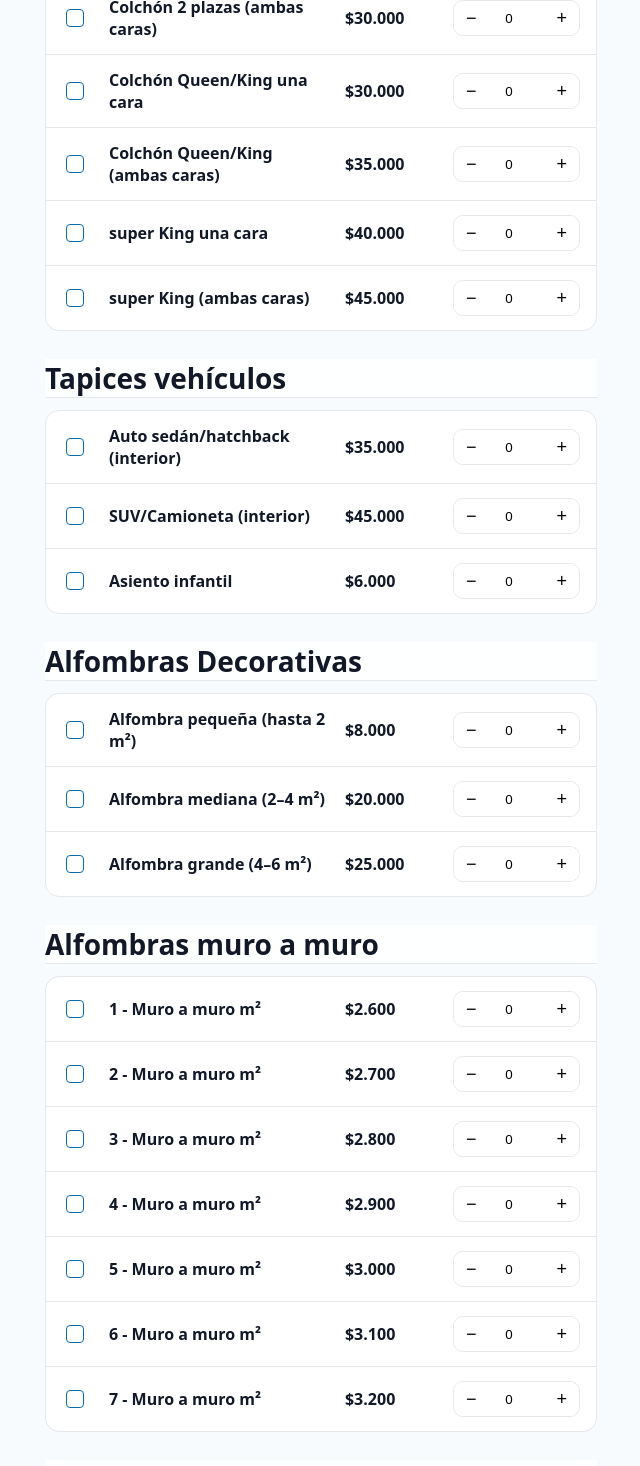
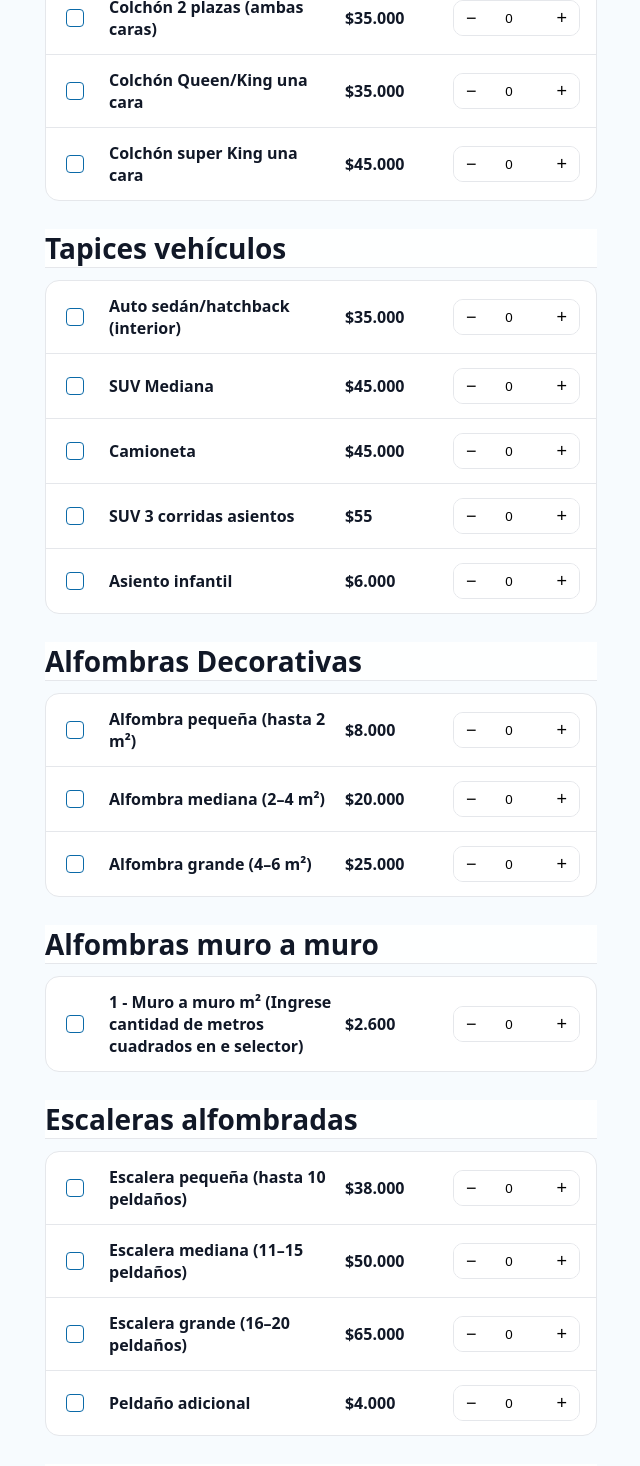
Before and after one commit to vitoxone/limpiabien, a Next.js app: page /calculadora in a window 1280 px wide. Shown: the part 1020-2486 px from the top of the page, without its empty margins (129-769 px from the left). Built offline with nearby package versions, Linux system fonts and the light colour scheme.

Commit message:
price_update
Se actualizan precios y agrega atributo show_public

```diff
--- a/components/Category.tsx
+++ b/components/Category.tsx
@@ -27,6 +27,9 @@ export default function Category({
         <div role="rowgroup">
           {category.items.map((item) => {
             const key = `${category.name} — ${item.title}`;
+            if(item.show_public === false) {
+              return null;
+            }
             return (
               <SelectorRow
                 key={item.id}
--- a/data/catalog.ts
+++ b/data/catalog.ts
@@ -3,6 +3,7 @@ export type CatalogItem = {
   id: string;
   title: string;
   price: number;
+  show_public: boolean;
 };
 
 export type CatalogCategory = {
@@ -20,11 +21,11 @@ export const CATEGORIES: CatalogCategory[] = [
     domicilio: true,
     description: 'Limpieza profunda de sillones y seccionales con sistema de inyección-extracción. Eliminamos manchas, ácaros y olores, dejando tus muebles frescos y con secado rápido.',
     items: [
-      { id: 'sillon-1-cuerpo', title: 'Sillón 1 cuerpo', price: 20000 },
-      { id: 'sillon-2-cuerpos', title: 'Sillón 2 cuerpos', price: 30000 },
-      { id: 'sillon-3-cuerpos', title: 'Sillón 3 cuerpos', price: 35000 },
-      { id: 'sillon-4-cuerpos', title: 'Sillón 4 cuerpos (seccional)', price: 45000 },
-      { id: 'sillon-5-cuerpos', title: 'Sillón 5 cuerpos (seccional)', price: 55000 },
+      { id: 'sillon-1-cuerpo', title: 'Sillón 1 cuerpo', price: 20000, show_public: true },
+      { id: 'sillon-2-cuerpos', title: 'Sillón 2 cuerpos', price: 30000, show_public: true },
+      { id: 'sillon-3-cuerpos', title: 'Sillón 3 cuerpos', price: 35000, show_public: true },
+      { id: 'sillon-4-cuerpos', title: 'Sillón 4 cuerpos (seccional)', price: 45000, show_public: true },
+      { id: 'sillon-5-cuerpos', title: 'Sillón 5 cuerpos (seccional)', price: 55000, show_public: true },
     ],
   },
   {
@@ -33,15 +34,15 @@ export const CATEGORIES: CatalogCategory[] = [
     domicilio: true,
     description: 'Higienización completa en ambas caras con productos hipoalergénicos. Eliminamos ácaros y manchas para un descanso más saludable.',
     items: [
-      { id: 'colchon-1-plaza', title: 'Colchón 1 plaza (ambas cara)', price: 22000 },
-      { id: 'colchon-1.5-plaza', title: 'Colchón 1.5 plaza una car', price: 20000 },
-      { id: 'colchon-1.5-plaza', title: 'Colchón 1.5 plaza (ambas cara)', price: 25000 },
-      { id: 'colchon-2-plazas-1cara', title: 'Colchón 2 plazas una cara', price: 25000 },
-      { id: 'colchon-2-plazas', title: 'Colchón 2 plazas (ambas caras)', price: 30000 },
-      { id: 'colchon-queen-king-1-cara', title: 'Colchón Queen/King una cara ', price: 30000 },
-      { id: 'colchon-queen-king', title: 'Colchón Queen/King (ambas caras)', price: 35000 },
-      { id: 'colchon-super-king-1-cara', title: 'super King una cara', price: 40000 },
-      { id: 'colchon-super-king', title: 'super King (ambas caras)', price: 45000 },
+      { id: 'colchon-1-plaza', title: 'Colchón 1 plaza (ambas cara)', price: 22000, show_public: true },
+      { id: 'colchon-1.5-plaza', title: 'Colchón 1.5 plaza una car', price: 20000, show_public: true },
+      { id: 'colchon-1.5-plaza', title: 'Colchón 1.5 plaza (ambas cara)', price: 25000, show_public: true },
+      { id: 'colchon-2-plazas-1cara', title: 'Colchón 2 plazas una cara', price: 30000, show_public: true },
+      { id: 'colchon-2-plazas', title: 'Colchón 2 plazas (ambas caras)', price: 35000, show_public: true },
+      { id: 'colchon-queen-king-1-cara', title: 'Colchón Queen/King una cara ', price: 35000, show_public: true },
+      { id: 'colchon-queen-king', title: 'Colchón Queen/King (ambas caras)', price: 35000, show_public: false },
+      { id: 'colchon-super-king-1-cara', title: 'Colchón super King una cara', price: 45000, show_public: true },
+      { id: 'colchon-super-king', title: 'Colchón Super King (ambas caras)', price: 50000, show_public: false },
     ],
   },
   {
@@ -50,9 +51,11 @@ export const CATEGORIES: CatalogCategory[] = [
     domicilio: true,
     description: 'Limpieza interior de autos, camionetas y SUVs. Incluye asientos, alfomillas y detalles, removiendo manchas y olores para un viaje más fresco.',
     items: [
-      { id: 'auto-sedan', title: 'Auto sedán/hatchback (interior)', price: 35000 },
-      { id: 'suv-camioneta', title: 'SUV/Camioneta (interior)', price: 45000 },
-      { id: 'butaca-infantil', title: 'Asiento infantil', price: 6000 },
+      { id: 'auto-sedan', title: 'Auto sedán/hatchback (interior)', price: 35000, show_public: true },
+      { id: 'suv-mediana', title: 'SUV Mediana', price: 45000, show_public: true },
+      { id: 'Camioneta', title: 'Camioneta', price: 45000, show_public: true },
+      { id: 'suv-grande', title: 'SUV 3 corridas asientos', price: 55.000, show_public: true },
+      { id: 'butaca-infantil', title: 'Asiento infantil', price: 6000, show_public: true },
     ],
   },
   {
@@ -61,9 +64,9 @@ export const CATEGORIES: CatalogCategory[] = [
     domicilio: false,
     description: 'Lavado en profundidad que reaviva colores y texturas. Eliminamos suciedad incrustada, manchas y olores en alfombras de diferentes tamaños.',
     items: [
-      { id: 'alfombra-pequena', title: 'Alfombra pequeña (hasta 2 m²)', price: 8000 },
-      { id: 'alfombra-mediana', title: 'Alfombra mediana (2–4 m²)', price: 20000 },
-      { id: 'alfombra-grande', title: 'Alfombra grande (4–6 m²)', price: 25000 },
+      { id: 'alfombra-pequena', title: 'Alfombra pequeña (hasta 2 m²)', price: 8000, show_public: true },
+      { id: 'alfombra-mediana', title: 'Alfombra mediana (2–4 m²)', price: 20000, show_public: true },
+      { id: 'alfombra-grande', title: 'Alfombra grande (4–6 m²)', price: 25000, show_public: true },
     ],
   },
   {
@@ -72,13 +75,13 @@ export const CATEGORIES: CatalogCategory[] = [
     domicilio: true,
     description: 'Servicio especializado para grandes superficies. Limpieza pareja y completa, ideal para hogares y oficinas con alfombras fijas.',
     items: [
-      { id: 'muro-1', title: '1 - Muro a muro  m²', price: 2600 },
-      { id: 'muro-2', title: '2 - Muro a muro  m²', price: 2700 },
-      { id: 'muro-3', title: '3 - Muro a muro  m²', price: 2800 },
-      { id: 'muro-4', title: '4 - Muro a muro  m²', price: 2900 },
-      { id: 'muro-5', title: '5 - Muro a muro  m²', price: 3000 },
-      { id: 'muro-6', title: '6 - Muro a muro  m²', price: 3100 },
-      { id: 'muro-7', title: '7 - Muro a muro  m²', price: 3200 }
+      { id: 'muro-1', title: '1 - Muro a muro  m² (Ingrese cantidad de metros cuadrados en e selector)', price: 2600, show_public: true },
+      { id: 'muro-2', title: '2 - Muro a muro  m²', price: 2700, show_public: false },
+      { id: 'muro-3', title: '3 - Muro a muro  m²', price: 2800, show_public: false },
+      { id: 'muro-4', title: '4 - Muro a muro  m²', price: 2900, show_public: false },
+      { id: 'muro-5', title: '5 - Muro a muro  m²', price: 3000, show_public: false },
+      { id: 'muro-6', title: '6 - Muro a muro  m²', price: 3100, show_public: false },
+      { id: 'muro-7', title: '7 - Muro a muro  m²', price: 3200, show_public: false }
     ],
   },
   {
@@ -87,10 +90,10 @@ export const CATEGORIES: CatalogCategory[] = [
   domicilio: true,
   description: 'Limpieza profunda de escaleras alfombradas, peldaño por peldaño. Incluye inyección-extracción en huellas y contrahuellas.',
   items: [
-    { id: 'escalera-pequena', title: 'Escalera pequeña (hasta 10 peldaños)', price: 38000 },
-    { id: 'escalera-mediana', title: 'Escalera mediana (11–15 peldaños)', price: 50000 },
-    { id: 'escalera-grande', title: 'Escalera grande (16–20 peldaños)', price: 65000 },
-    { id: 'peldaño-extra', title: 'Peldaño adicional', price: 4000 },
+    { id: 'escalera-pequena', title: 'Escalera pequeña (hasta 10 peldaños)', price: 38000, show_public: true },
+    { id: 'escalera-mediana', title: 'Escalera mediana (11–15 peldaños)', price: 50000, show_public: true },
+    { id: 'escalera-grande', title: 'Escalera grande (16–20 peldaños)', price: 65000, show_public: true },
+    { id: 'peldaño-extra', title: 'Peldaño adicional', price: 4000, show_public: true },
   ],
 },
   {
@@ -99,11 +102,11 @@ export const CATEGORIES: CatalogCategory[] = [
     domicilio: true,
     description: 'Lavado de sillas tapizadas y sitiales. Eliminamos manchas y suciedad acumulada en pocos minutos con secado rápido.',
     items: [
-      { id: 'silla-asiento', title: 'Silla semi tapizada 1', price: 5000 },
-      { id: 'silla-asiento', title: 'Silla semi tapizada 2', price: 6000 },
-      { id: 'silla-asiento', title: 'Silla semi tapizada 3', price: 7000 },
-      { id: 'silla-tapizada', title: 'Silla tapizada', price: 10000 },
-      { id: 'sitial', title: 'Sitial', price: 15000 },
+      { id: 'silla-asiento', title: 'Silla semi tapizada 1', price: 5000, show_public: true },
+      { id: 'silla-asiento', title: 'Silla semi tapizada 2', price: 6000, show_public: true },
+      { id: 'silla-asiento', title: 'Silla semi tapizada 3', price: 7000, show_public: true },
+      { id: 'silla-tapizada', title: 'Silla tapizada', price: 10000, show_public: true },
+      { id: 'sitial', title: 'Sitial', price: 15000, show_public: true },
     ],
   },
   {
@@ -112,9 +115,9 @@ export const CATEGORIES: CatalogCategory[] = [
     domicilio: true,
     description: 'Higienización de respaldos tapizados. Eliminamos polvo y manchas para mejorar la estética y prolongar la vida útil del mueble.',
     items: [
-      { id: 'respaldo-1', title: 'Resp. 1 plaza', price: 15000 },
-      { id: 'respaldo-2', title: 'Resp. 2 plazas', price: 18000 },
-      { id: 'respaldo-queen', title: 'Resp. Queen/King', price: 22000 },
+      { id: 'respaldo-1', title: 'Resp. 1 plaza', price: 15000, show_public: true },
+      { id: 'respaldo-2', title: 'Resp. 2 plazas', price: 18000, show_public: true },
+      { id: 'respaldo-queen', title: 'Resp. Queen/King', price: 22000, show_public: true },
     ],
   },
     {
@@ -123,7 +126,7 @@ export const CATEGORIES: CatalogCategory[] = [
     domicilio: true,
     description: 'Higienización de respaldos tapizados. Eliminamos polvo y manchas para mejorar la estética y prolongar la vida útil del mueble.',
     items: [
-      { id: 'cojin-1', title: 'Cojín', price: 5000 }
+      { id: 'cojin-1', title: 'Cojín', price: 5000, show_public: true }
     ],
   },
 ];
```
